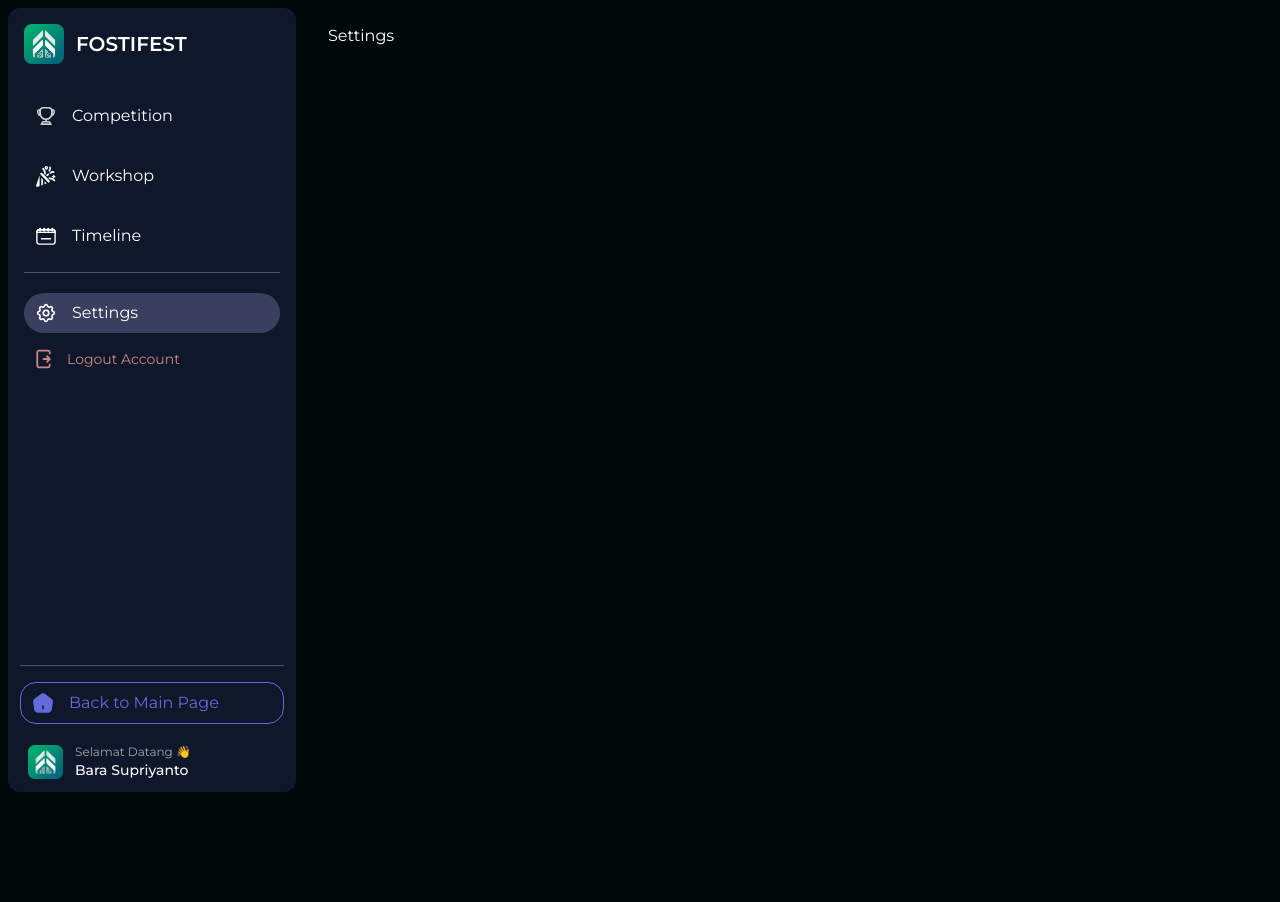
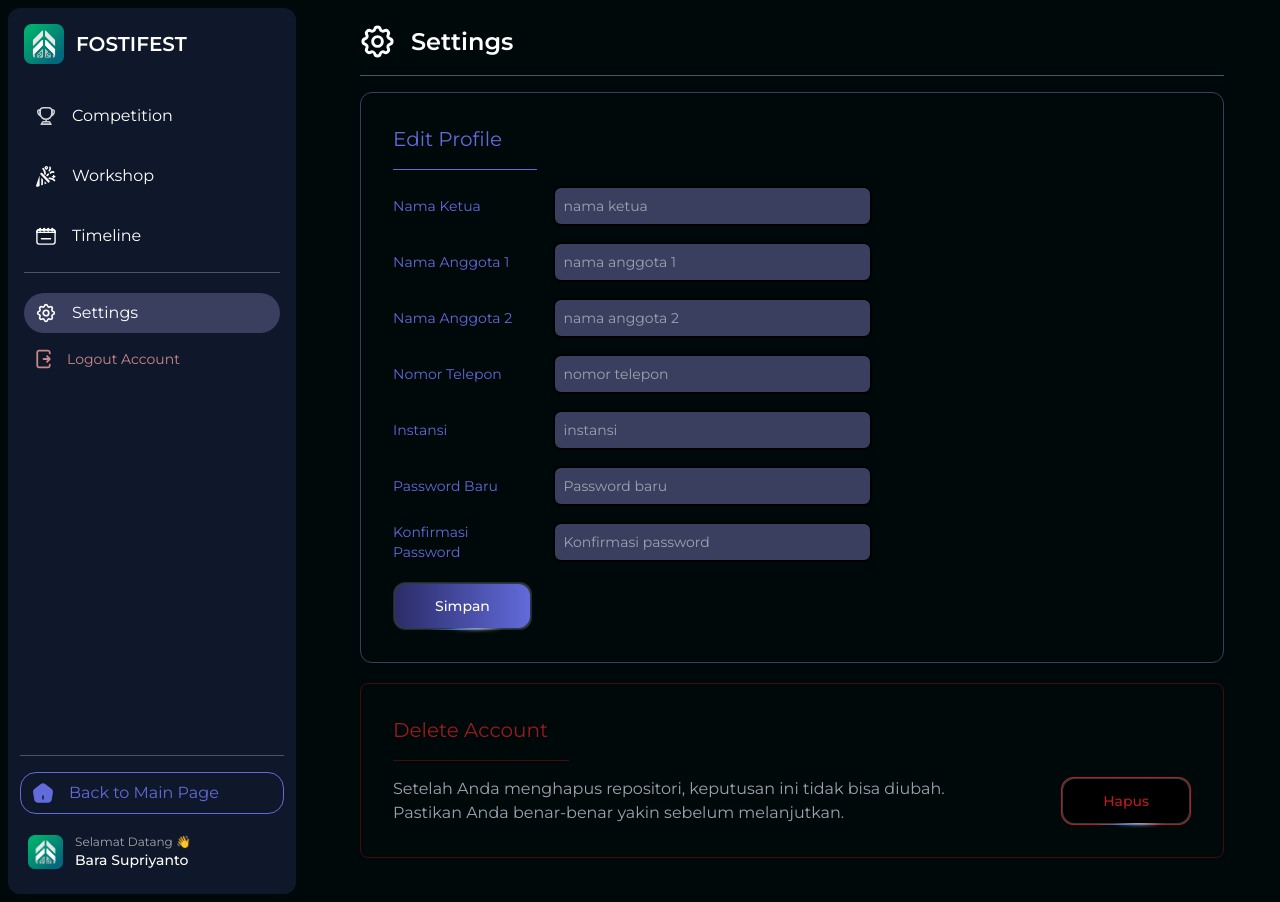
Before and after one commit to FOSTI-UMS/fostifest-24, a Next.js app: page /dashboard in a window 1280 px wide. Both pictures are taken after a click on the button "Settings". Before the commit the page ends 800 px from the top, so only its background shows below. Built offline with nearby package versions, Linux system fonts and the light colour scheme.

Commit message:
style(dashboard): add settings section

```diff
--- a/src/components/dashboard/dashboard.jsx
+++ b/src/components/dashboard/dashboard.jsx
@@ -10,7 +10,7 @@ const Dashboard = ({ children, activeTab, setActiveTab }) => {
 
   const handleTabChange = (tab) => {
     setActiveTab(tab);
-    setIsSidebarOpen(false); // Close the sidebar when a tab is selected
+    setIsSidebarOpen(false);
   };
 
   const toggleSidebar = () => {
@@ -25,7 +25,7 @@ const Dashboard = ({ children, activeTab, setActiveTab }) => {
   ];
 
   return (
-    <div className="relative flex h-screen">
+    <div className="relative flex min-h-screen">
       <aside
         className={`bg-[#0f172a] text-white w-64 p-4 m-2 rounded-xl fixed inset-y-0 left-0 transform ${
           isSidebarOpen ? "translate-x-0" : "-translate-x-96"
@@ -65,7 +65,7 @@ const Dashboard = ({ children, activeTab, setActiveTab }) => {
               <span className="text-[#CC8889]">Logout Account</span>
             </button>
           </div>
-          <div className="absolute bottom-0 left-0 items-center p-3 w-full">
+          <div className="absolute bottom-3 left-0 items-center p-3 w-full">
             <hr className="my-4 border-gray-600 w-full" />
             <Link
               className={`border hover:bg-gray-800 border-main-primary mb-5 transition-all duration-300 w-full text-center md:text-left py-2 px-3 flex items-center space-x-4 rounded-2xl`}
--- a/src/components/dashboard/settings.jsx
+++ /dev/null
@@ -1,5 +0,0 @@
-const Settings = ({}) => {
-  return <div>Settings</div>
-}
-
-export default Settings
--- /dev/null
+++ b/src/components/dashboard/settings/deleteAccount.jsx
@@ -0,0 +1,16 @@
+import CustomButton from "@/components/common/ui/customButton";
+
+const DeleteAccount = ({}) => {
+  return (
+    <div className="my-5 border text-red-800 border-red-950 rounded-lg p-8">
+      <h2 className="text-xl">Delete Account</h2>
+      <hr className="my-4 border-red-950 w-44" />
+      <div className="flex justify-between items-center">
+        <p className="text-gray-400 w-[70%]">Setelah Anda menghapus repositori, keputusan ini tidak bisa diubah. Pastikan Anda benar-benar yakin sebelum melanjutkan.</p>
+        <CustomButton as="button" type={"submit"} containerClassName={"w-[30%] m-0 border-red-700"} className={"text-sm px-10 bg-gradient-to-r from-transparent to-transparent text-red-700"} text={"Hapus"} />
+      </div>
+    </div>
+  );
+};
+
+export default DeleteAccount;
--- /dev/null
+++ b/src/components/dashboard/settings/editProfile.jsx
@@ -0,0 +1,189 @@
+import React, { useState } from "react";
+import CustomButton from "@/components/common/ui/customButton";
+
+const EditProfile = ({}) => {
+  const [leaderName, setLeaderName] = useState("");
+  const [memberName1, setMemberName1] = useState("");
+  const [memberName2, setMemberName2] = useState("");
+  const [phoneNumber, setPhoneNumber] = useState("");
+  const [institution, setInstitution] = useState("");
+  const [password, setPassword] = useState("");
+  const [confirmPassword, setConfirmPassword] = useState("");
+  const [errors, setErrors] = useState({});
+  const [isLoading, setIsLoading] = useState(false);
+
+  const validate = () => {
+    const errors = {};
+
+    if (!leaderName) {
+      errors.leaderName = "Nama Ketua wajib diisi.";
+    }
+
+    if (!phoneNumber) {
+      errors.phoneNumber = "Nomor Telepon wajib diisi.";
+    } else if (!/^\d+$/.test(phoneNumber)) {
+      errors.phoneNumber = "Nomor Telepon harus berupa angka.";
+    }
+
+    if (!password) {
+      errors.password = "Password wajib diisi.";
+    } else if (password.length < 3) {
+      errors.password = "Password minimal 3 karakter.";
+    }
+
+    if (!confirmPassword) {
+      errors.confirmPassword = "Konfirmasi password wajib diisi.";
+    } else if (password !== confirmPassword) {
+      errors.confirmPassword = "Password dan konfirmasi password tidak cocok.";
+    }
+
+    return errors;
+  };
+
+  const handleSubmit = async (e) => {
+    e.preventDefault();
+    try {
+      setIsLoading(true);
+
+      const validationErrors = validate();
+      setErrors(validationErrors);
+
+      if (Object.keys(validationErrors).length === 0) {
+        // TODO: integrate to supabase
+    } else {
+          // TODO: ERROR HANDLING
+      }
+    } finally {
+      setIsLoading(false);
+    }
+  };
+
+  return (
+    <div className="border border-[#3A3F5F] p-8 rounded-xl w-full text-main-primary relative">
+      <h2 className="text-xl">Edit Profile</h2>
+      <hr className="my-4 border-main-primary w-36" />
+      <form className="w-[60%]" onSubmit={handleSubmit}>
+        <div className="flex items-center justify-between space-x-6 mb-4">
+          <label htmlFor="leaderName" className="text-sm w-[30%]">
+            Nama Ketua
+          </label>
+          <div className="w-[70%]">
+            <input
+              className={`w-full p-2 text-sm border-2 ${errors.leaderName ? "border-red-500" : "border-black"} hover:border-main-primary focus:border-main-primary rounded-lg bg-[#3A3F5F] text-white focus:outline-none`}
+              id="leaderName"
+              name="leaderName"
+              type="text"
+              placeholder="nama ketua"
+              value={leaderName}
+              onChange={(e) => setLeaderName(e.target.value)}
+            />
+            {errors.leaderName && <p className="text-red-500 text-sm mt-1">{errors.leaderName}</p>}
+          </div>
+        </div>
+        <div className="flex items-center justify-between space-x-6 mb-4">
+          <label htmlFor="memberName1" className="text-sm w-[30%]">
+            Nama Anggota 1
+          </label>
+          <div className="w-[70%]">
+            <input
+              className={`w-full p-2 text-sm border-2 ${errors.memberName1 ? "border-red-500" : "border-black"} hover:border-main-primary focus:border-main-primary rounded-lg bg-[#3A3F5F] text-white focus:outline-none`}
+              id="memberName1"
+              name="memberName1"
+              type="text"
+              placeholder="nama anggota 1"
+              value={memberName1}
+              onChange={(e) => setMemberName1(e.target.value)}
+            />
+            {errors.memberName1 && <p className="text-red-500 text-sm mt-1">{errors.memberName1}</p>}
+          </div>
+        </div>
+        <div className="flex items-center justify-between space-x-6 mb-4">
+          <label htmlFor="memberName2" className="text-sm w-[30%]">
+            Nama Anggota 2
+          </label>
+          <div className="w-[70%]">
+            <input
+              className="w-full p-2 text-sm border-2 border-black hover:border-main-primary focus:border-main-primary rounded-lg bg-[#3A3F5F] text-white focus:outline-none"
+              id="memberName2"
+              name="memberName2"
+              type="text"
+              placeholder="nama anggota 2"
+              value={memberName2}
+              onChange={(e) => setMemberName2(e.target.value)}
+            />
+          </div>
+        </div>
+        <div className="flex items-center justify-between space-x-6 mb-4">
+          <label htmlFor="phoneNumber" className="text-sm w-[30%]">
+            Nomor Telepon
+          </label>
+          <div className="w-[70%]">
+            <input
+              className={`w-full p-2 text-sm border-2 ${errors.phoneNumber ? "border-red-500" : "border-black"} hover:border-main-primary focus:border-main-primary rounded-lg bg-[#3A3F5F] text-white focus:outline-none`}
+              id="phoneNumber"
+              name="phoneNumber"
+              type="number"
+              placeholder="nomor telepon"
+              value={phoneNumber}
+              onChange={(e) => setPhoneNumber(e.target.value)}
+            />
+            {errors.phoneNumber && <p className="text-red-500 text-sm mt-1">{errors.phoneNumber}</p>}
+          </div>
+        </div>
+        <div className="flex items-center justify-between space-x-6 mb-4">
+          <label htmlFor="institution" className="text-sm w-[30%]">
+            Instansi
+          </label>
+          <div className="w-[70%]">
+            <input
+              className="w-full p-2 text-sm border-2 border-black hover:border-main-primary focus:border-main-primary rounded-lg bg-[#3A3F5F] text-white focus:outline-none"
+              id="institution"
+              name="institution"
+              type="text"
+              placeholder="instansi"
+              value={institution}
+              onChange={(e) => setInstitution(e.target.value)}
+            />
+          </div>
+        </div>
+        <div className="flex items-center justify-between space-x-6 mb-4">
+          <label htmlFor="password" className="text-sm w-[30%]">
+            Password Baru
+          </label>
+          <div className="w-[70%]">
+            <input
+              className={`w-full p-2 text-sm border-2 ${errors.password ? "border-red-500" : "border-black"} hover:border-main-primary focus:border-main-primary rounded-lg bg-[#3A3F5F] text-white focus:outline-none`}
+              id="password"
+              name="password"
+              type="password"
+              placeholder="Password baru"
+              value={password}
+              onChange={(e) => setPassword(e.target.value)}
+            />
+            {errors.password && <p className="text-red-500 text-sm mt-1">{errors.password}</p>}
+          </div>
+        </div>
+        <div className="flex items-center justify-between space-x-6 mb-4">
+          <label htmlFor="confirmPassword" className="text-sm w-[30%]">
+            Konfirmasi Password
+          </label>
+          <div className="w-[70%]">
+            <input
+              className={`w-full p-2 text-sm border-2 ${errors.confirmPassword ? "border-red-500" : "border-black"} hover:border-main-primary focus:border-main-primary rounded-lg bg-[#3A3F5F] text-white focus:outline-none`}
+              id="confirmPassword"
+              name="confirmPassword"
+              type="password"
+              placeholder="Konfirmasi password"
+              value={confirmPassword}
+              onChange={(e) => setConfirmPassword(e.target.value)}
+            />
+            {errors.confirmPassword && <p className="text-red-500 text-sm mt-1">{errors.confirmPassword}</p>}
+          </div>
+        </div>
+        {isLoading ? <CustomButton className={"text-sm px-10"} containerClassName=" bg-main-tertiary" text={"Mohon tunggu"} /> : <CustomButton as="button" type={"submit"} className={"text-sm px-10"} text={"Simpan"} />}
+      </form>
+    </div>
+  );
+};
+
+export default EditProfile;
--- /dev/null
+++ b/src/components/dashboard/settings/settings.jsx
@@ -0,0 +1,21 @@
+"use client";
+import { IconConstants } from "@/constants/iconsConstant";
+import Image from "next/image";
+import EditProfile from "./editProfile";
+import DeleteAccount from "./deleteAccount";
+
+const Settings = ({}) => {
+  return (
+    <div className="md:container">
+      <div className="flex items-center space-x-4">
+        <Image src={IconConstants.settings} alt="settings-dashboard" height={35} />
+        <h1 className="text-2xl font-semibold">Settings</h1>
+      </div>
+      <hr className="my-4 border-gray-600 w-full" />
+      <EditProfile/>
+      <DeleteAccount/>
+    </div>
+  );
+};
+
+export default Settings;
```
Also changed, not shown: src/app/dashboard/page.jsx (+4 -4 lines), src/components/dashboard/competition/competition.jsx (renamed from src/components/dashboard/competition.jsx), src/components/dashboard/timeline/timeline.jsx (renamed from src/components/dashboard/timeline.jsx), src/components/dashboard/workshop/workshop.jsx (renamed from src/components/dashboard/workshop.jsx).
